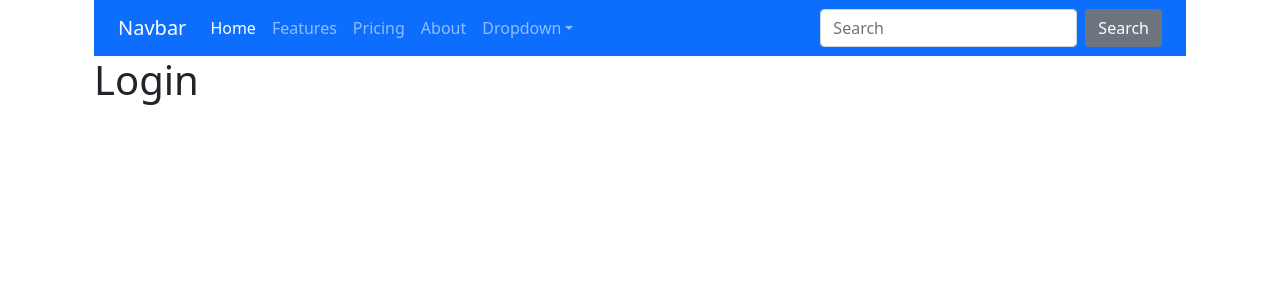
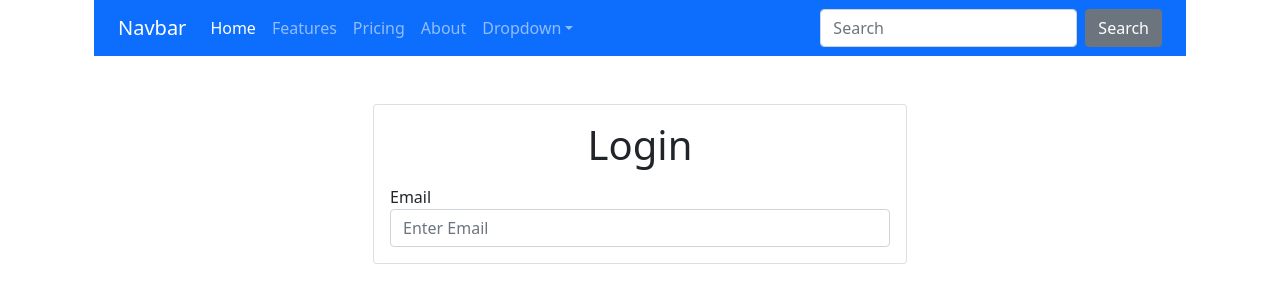
Before and after one commit to jayu1999/my-app, a React (Create React App) app: page /login in a window 1280 px wide. Shown: the top 300 px of the page. Built offline with nearby package versions, Linux system fonts and the light colour scheme.

Commit message:
email text box

```diff
--- a/src/Compoents/Login.js
+++ b/src/Compoents/Login.js
@@ -3,8 +3,27 @@ import React, { Component } from "react";
 export default class Login extends Component {
   render() {
     return (
-      <div>
-        <h1> Login </h1>
+      <div class="row mt-5">
+        <div class="col-md-6 m-auto">
+          <div class="card card-body">
+            <h1 class="text-center mb-3">
+              <i class="fas fa-sign-in-alt"></i> Login
+            </h1>
+
+            <form action="/users/login" method="POST">
+              <div class="form-group">
+                <label for="email">Email</label>
+                <input
+                  type="email"
+                  id="email"
+                  name="email"
+                  class="form-control"
+                  placeholder="Enter Email"
+                />
+              </div>
+            </form>
+          </div>
+        </div>
       </div>
     );
   }
```
